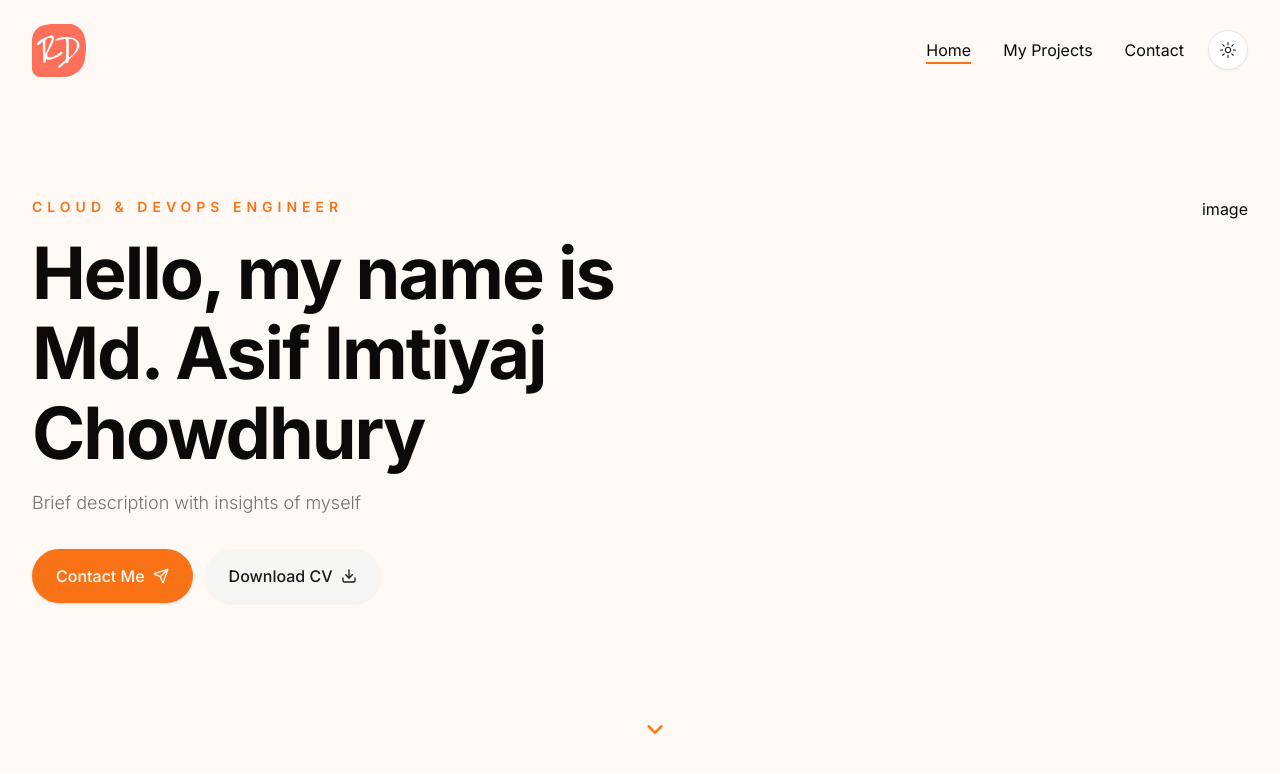
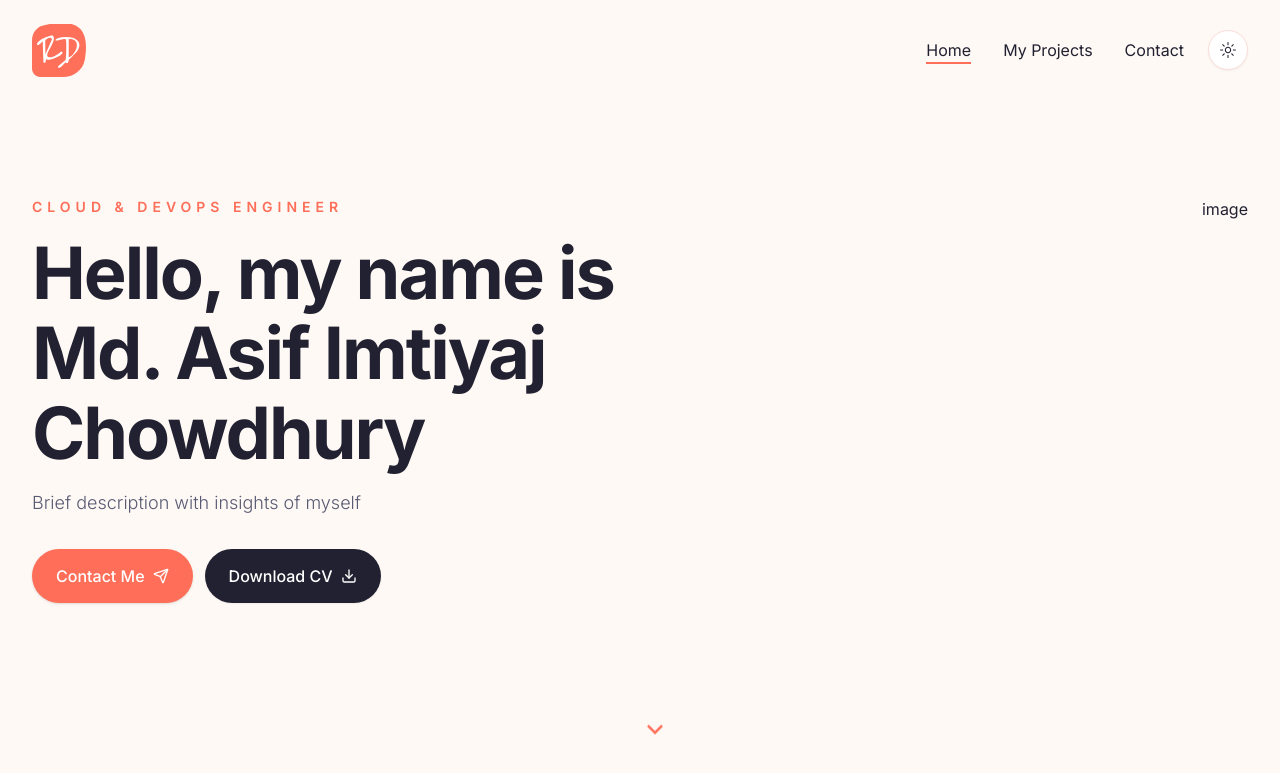
Before and after one commit to asifichy/Web_Portfolio, a Next.js app: page / in a window 1280 px wide. Shown: the top 774 px of the page. Built offline with nearby package versions, Linux system fonts and the light colour scheme.

Commit message:
adding css for dark mode

```diff
--- a/app/globals.css
+++ b/app/globals.css
@@ -7,24 +7,25 @@
   @layer base {
     :root {
       --background: 0 0% 100%;
-      --foreground: 20 14.3% 4.1%;
+      --foreground: 240 19% 16%;
       --card: 0 0% 100%;
-      --card-foreground: 20 14.3% 4.1%;
+      --card-foreground: 240 19% 16%;
       --popover: 0 0% 100%;
       --popover-foreground: 20 14.3% 4.1%;
-      --primary: 24.6 95% 53.1%;
-      --primary-foreground: 60 9.1% 97.8%;
-      --secondary: 60 4.8% 95.9%;
-      --secondary-foreground: 24 9.8% 10%;
+      --primary: 8 99% 67%;
+      --primary-foreground: 300 0% 100%;
+      --secondary: 240 19% 16%;
+      --secondary-foreground: 300 0% 100%;
+      --tertiary: 27 82% 98%;
       --muted: 60 4.8% 95.9%;
-      --muted-foreground: 25 5.3% 44.7%;
-      --accent: 60 4.8% 95.9%;
+      --muted-foreground: 237 13% 40%;
+      --accent: 237 9% 96%;
       --accent-foreground: 24 9.8% 10%;
       --destructive: 0 84.2% 60.2%;
       --destructive-foreground: 60 9.1% 97.8%;
-      --border: 20 5.9% 90%;
-      --input: 20 5.9% 90%;
-      --ring: 24.6 95% 53.1%;
+      --border: 8 82% 92%;
+      --input: 8 82% 92%;
+      --ring: 9 99% 67%;
       --radius: 0.5rem;
       --chart-1: 12 76% 61%;
       --chart-2: 173 58% 39%;
@@ -34,25 +35,26 @@
     }
 
     .dark {
-      --background: 20 14.3% 4.1%;
+      --background: 20 15% 4.1%;
       --foreground: 60 9.1% 97.8%;
-      --card: 20 14.3% 4.1%;
-      --card-foreground: 60 9.1% 97.8%;
+      --card: 240 19% 16%;
+      --card-foreground: 300 0% 100%;
       --popover: 20 14.3% 4.1%;
       --popover-foreground: 60 9.1% 97.8%;
-      --primary: 20.5 90.2% 48.2%;
-      --primary-foreground: 60 9.1% 97.8%;
-      --secondary: 12 6.5% 15.1%;
-      --secondary-foreground: 60 9.1% 97.8%;
+      --primary: 8 99% 67%;
+      --primary-foreground: 300 0% 100%;
+      --secondary: 240 19% 16%;
+      --secondary-foreground: 300 0% 100%;
+      --tertiary: 237 22% 20%;
       --muted: 12 6.5% 15.1%;
-      --muted-foreground: 24 5.4% 63.9%;
-      --accent: 12 6.5% 15.1%;
-      --accent-foreground: 60 9.1% 97.8%;
+      --muted-foreground: 237 13% 63%;
+      --accent: 240 19% 16%;
+      --accent-foreground: 300 0% 100%;
       --destructive: 0 72.2% 50.6%;
       --destructive-foreground: 60 9.1% 97.8%;
-      --border: 12 6.5% 15.1%;
-      --input: 12 6.5% 15.1%;
-      --ring: 20.5 90.2% 48.2%;
+      --border: 237 22% 23%;
+      --input: 237 22% 23%;
+      --ring: 8 99% 67%;
       --chart-1: 220 70% 50%;
       --chart-2: 160 60% 45%;
       --chart-3: 30 80% 55%;
```
